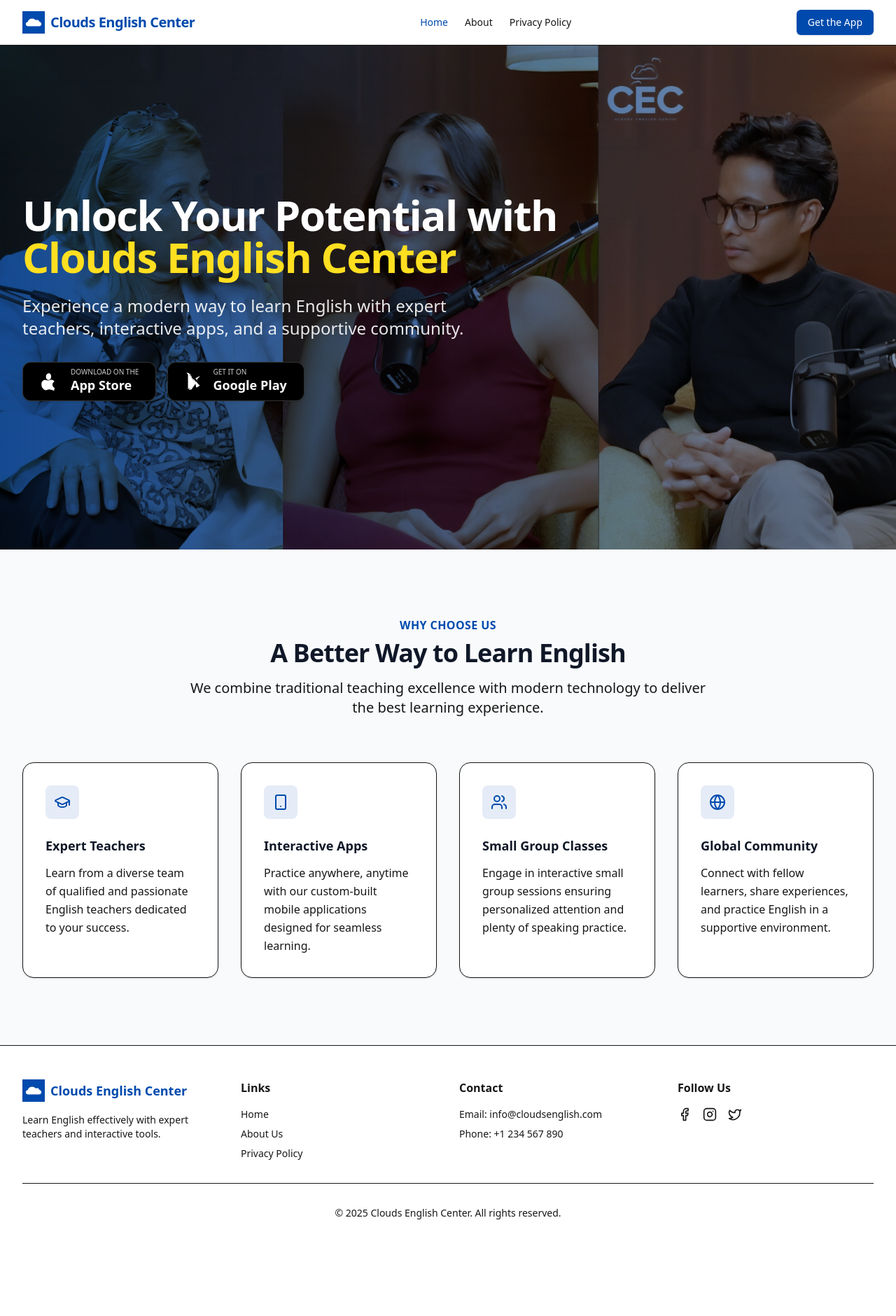
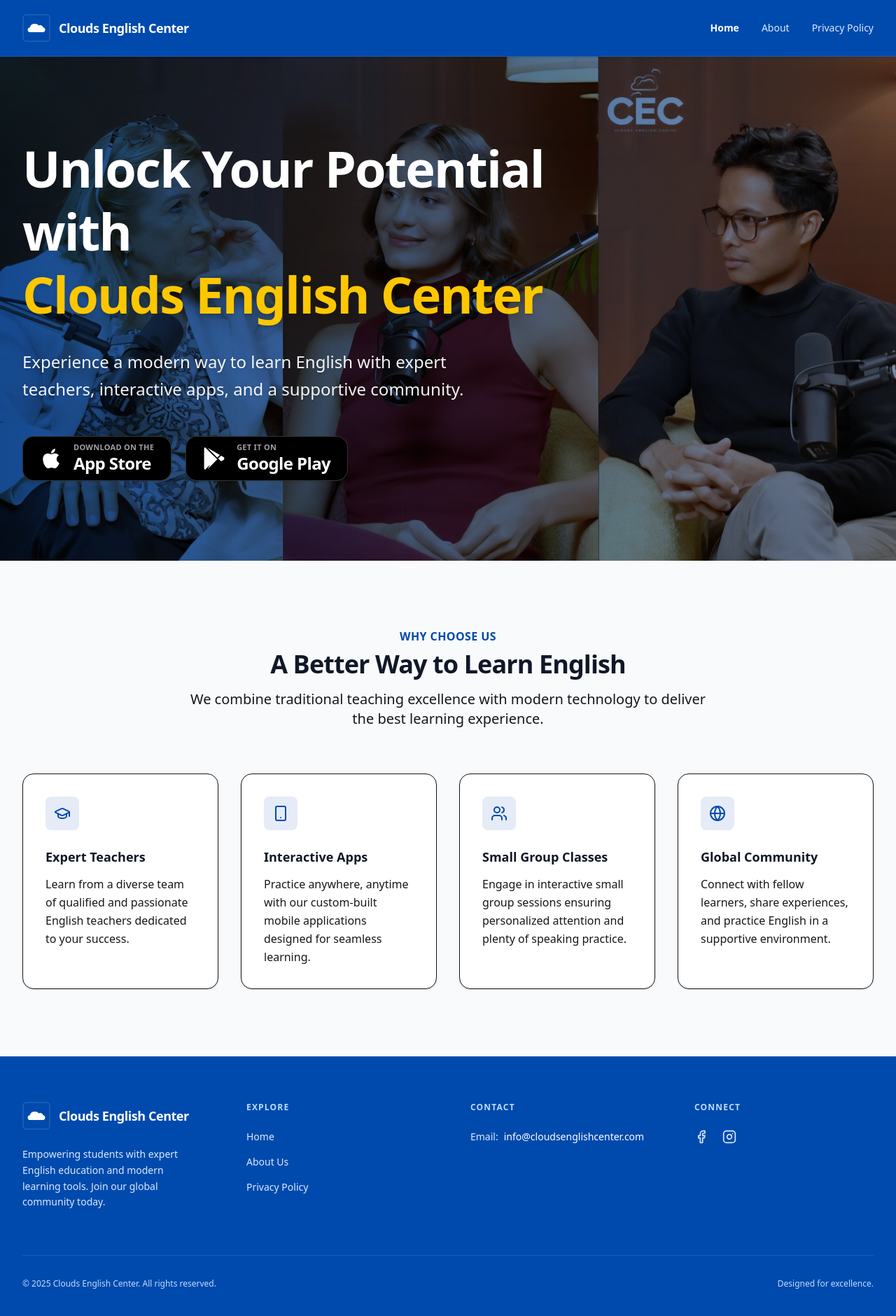
Before and after one commit to lwinmoehein/cec-website, a Next.js app: page / in a window 1280 px wide. Shown: the top 1880 px of the page at 70% size. Before the commit the page ends 1791 px from the top, so only its background shows below. Built offline with nearby package versions, Linux system fonts and the light colour scheme.

Commit message:
- ui changes

```diff
--- a/src/app/privacy-policy/page.tsx
+++ b/src/app/privacy-policy/page.tsx
@@ -55,12 +55,12 @@ export default function PrivacyPolicyPage() {
 
                     <h2 className="text-xl font-semibold text-gray-900 mt-6 mb-3">5. Data Erasure</h2>
                     <p className="mb-4">
-                        You represent the right to request the deletion of your account and associated data. Please contact us at info@cloudsenglish.com to initiate a data deletion request.
+                        You represent the right to request the deletion of your account and associated data. Please contact us at info@cloudsenglishcenter.com to initiate a data deletion request.
                     </p>
 
                     <h2 className="text-xl font-semibold text-gray-900 mt-6 mb-3">6. Contact Us</h2>
                     <p className="mb-4">
-                        If you have any questions regarding this Privacy Policy or our data practices, please contact our support team at info@cloudsenglish.com.
+                        If you have any questions regarding this Privacy Policy or our data practices, please contact our support team at info@cloudsenglishcenter.com.
                     </p>
                 </div>
             </div>
--- a/src/components/layout/Footer.tsx
+++ b/src/components/layout/Footer.tsx
@@ -5,65 +5,65 @@ import logo from "../../../public/images/playstore.png";
 
 export function Footer() {
     return (
-        <footer className="bg-muted/30 border-t">
-            <div className="container mx-auto px-4 py-12 sm:px-6 lg:px-8">
-                <div className="grid grid-cols-1 md:grid-cols-4 gap-8">
-                    <div className="space-y-4">
-                        <div className="flex items-center gap-2">
-                            <Image src={logo} alt="Clouds English Center Logo" width={32} height={32} />
-                            <h3 className="text-lg font-bold text-primary">Clouds English Center</h3>
+        <footer className="bg-primary text-white border-t border-white/10">
+            <div className="container mx-auto px-4 py-16 sm:px-6 lg:px-8">
+                <div className="grid grid-cols-1 md:grid-cols-4 gap-12 lg:gap-16">
+                    <div className="space-y-6">
+                        <div className="flex items-center gap-3">
+                            <Image src={logo} alt="Clouds English Center Logo" width={40} height={40} className="w-10 h-10 object-contain rounded-md bg-white/10 p-0.5" />
+                            <h3 className="text-lg font-bold tracking-tight text-white">Clouds English Center</h3>
                         </div>
-                        <p className="text-sm text-muted-foreground max-w-xs">
-                            Learn English effectively with expert teachers and interactive tools.
+                        <p className="text-sm text-blue-100 max-w-xs leading-relaxed">
+                            Empowering students with expert English education and modern learning tools. Join our global community today.
                         </p>
                     </div>
                     <div>
-                        <h4 className="font-semibold mb-4">Links</h4>
-                        <ul className="space-y-2 text-sm">
+                        <h4 className="font-semibold text-xs uppercase tracking-widest text-blue-200 mb-6">Explore</h4>
+                        <ul className="space-y-4 text-sm">
                             <li>
-                                <Link href="/" className="text-muted-foreground hover:text-primary transition-colors">
+                                <Link href="/" className="text-blue-100 hover:text-white transition-colors duration-200">
                                     Home
                                 </Link>
                             </li>
                             <li>
-                                <Link href="/about" className="text-muted-foreground hover:text-primary transition-colors">
+                                <Link href="/about" className="text-blue-100 hover:text-white transition-colors duration-200">
                                     About Us
                                 </Link>
                             </li>
                             <li>
-                                <Link href="/privacy-policy" className="text-muted-foreground hover:text-primary transition-colors">
+                                <Link href="/privacy-policy" className="text-blue-100 hover:text-white transition-colors duration-200">
                                     Privacy Policy
                                 </Link>
                             </li>
                         </ul>
                     </div>
                     <div>
-                        <h4 className="font-semibold mb-4">Contact</h4>
-                        <ul className="space-y-2 text-sm text-muted-foreground">
-                            <li>Email: info@cloudsenglish.com</li>
-                            <li>Phone: +1 234 567 890</li>
+                        <h4 className="font-semibold text-xs uppercase tracking-widest text-blue-200 mb-6">Contact</h4>
+                        <ul className="space-y-4 text-sm text-blue-100">
+                            <li className="flex items-center gap-2">
+                                <span>Email:</span>
+                                <a href="mailto:info@cloudsenglishcenter.com" className="text-white hover:underline decoration-white/30 underline-offset-4">info@cloudsenglishcenter.com</a>
+                            </li>
                         </ul>
                     </div>
                     <div>
-                        <h4 className="font-semibold mb-4">Follow Us</h4>
-                        <div className="flex space-x-4">
-                            <a href="#" className="text-muted-foreground hover:text-primary">
+                        <h4 className="font-semibold text-xs uppercase tracking-widest text-blue-200 mb-6">Connect</h4>
+                        <div className="flex space-x-5">
+                            <a href="https://www.facebook.com/cloudsenglishcenter/" className="text-blue-100 hover:text-white transition-colors duration-200 hover:scale-110 transform">
                                 <Facebook className="h-5 w-5" />
                                 <span className="sr-only">Facebook</span>
                             </a>
-                            <a href="#" className="text-muted-foreground hover:text-primary">
+                            <a href="#" className="text-blue-100 hover:text-white transition-colors duration-200 hover:scale-110 transform">
                                 <Instagram className="h-5 w-5" />
                                 <span className="sr-only">Instagram</span>
                             </a>
-                            <a href="#" className="text-muted-foreground hover:text-primary">
-                                <Twitter className="h-5 w-5" />
-                                <span className="sr-only">Twitter</span>
-                            </a>
+
                         </div>
                     </div>
                 </div>
-                <div className="mt-8 border-t pt-8 text-center text-sm text-muted-foreground">
-                    &copy; {new Date().getFullYear()} Clouds English Center. All rights reserved.
+                <div className="mt-16 border-t border-white/10 pt-8 flex flex-col sm:flex-row justify-between items-center gap-4 text-xs text-blue-200">
+                    <p>&copy; {new Date().getFullYear()} Clouds English Center. All rights reserved.</p>
+                    <p>Designed for excellence.</p>
                 </div>
             </div>
         </footer>
--- a/src/components/layout/Navbar.tsx
+++ b/src/components/layout/Navbar.tsx
@@ -21,29 +21,32 @@ export function Navbar() {
     const pathname = usePathname();
 
     return (
-        <header className="sticky top-0 z-50 w-full border-b bg-background/95 backdrop-blur supports-[backdrop-filter]:bg-background/60">
-            <div className="container mx-auto flex h-16 items-center justify-between px-4 sm:px-6 lg:px-8">
+        <header className="sticky top-0 z-50 w-full bg-primary border-b border-white/10 shadow-sm transition-all">
+            <div className="container mx-auto flex h-20 items-center justify-between px-4 sm:px-6 lg:px-8">
                 <div className="flex items-center gap-2">
-                    <Link href="/" className="flex items-center gap-2">
-                        <Image src={logo} alt="Clouds English Center Logo" width={32} height={32} />
-                        <span className="text-xl font-bold tracking-tight text-primary">Clouds English Center</span>
+                    <Link href="/" className="flex items-center gap-3">
+                        <Image src={logo} alt="Clouds English Center Logo" width={40} height={40} className="w-10 h-10 object-contain rounded-md bg-white/10 p-0.5" />
+                        <span className="text-lg font-bold tracking-tight text-white leading-none">Clouds English Center</span>
                     </Link>
                 </div>
-                <nav className="hidden md:flex gap-6">
+                <nav className="hidden md:flex gap-8 items-center">
                     {navigation.map((item) => (
                         <Link
                             key={item.name}
                             href={item.href}
                             className={cn(
-                                "text-sm font-medium transition-colors hover:text-primary",
+                                "text-sm font-medium transition-all hover:text-white",
                                 pathname === item.href
-                                    ? "text-primary"
-                                    : "text-muted-foreground"
+                                    ? "text-white font-bold"
+                                    : "text-blue-100 hover:text-white"
                             )}
                         >
                             {item.name}
                         </Link>
                     ))}
+                    {/* <Button className="rounded-full px-6 font-semibold shadow-md bg-white text-primary hover:bg-blue-50 transition-all hover:shadow-lg hover:-translate-y-0.5" size="default">
+                        Get the App
+                    </Button> */}
                 </nav>
                 <div className="flex md:hidden">
                     <Button
@@ -53,14 +56,11 @@ export function Navbar() {
                     >
                         <span className="sr-only">Open main menu</span>
                         {mobileMenuOpen ? (
-                            <X className="h-6 w-6" aria-hidden="true" />
+                            <X className="h-6 w-6 text-white" aria-hidden="true" />
                         ) : (
-                            <Menu className="h-6 w-6" aria-hidden="true" />
+                            <Menu className="h-6 w-6 text-white" aria-hidden="true" />
                         )}
                     </Button>
-                </div>
-                <div className="hidden md:flex">
-                    <Button variant="default">Get the App</Button>
                 </div>
             </div>
             {mobileMenuOpen && (
@@ -71,19 +71,19 @@ export function Navbar() {
                                 key={item.name}
                                 href={item.href}
                                 className={cn(
-                                    "block rounded-md px-3 py-2 text-base font-medium",
+                                    "block rounded-md px-3 py-2 text-base font-medium transition-colors",
                                     pathname === item.href
-                                        ? "bg-primary/10 text-primary"
-                                        : "text-muted-foreground hover:bg-muted hover:text-primary"
+                                        ? "bg-white/10 text-white font-bold"
+                                        : "text-blue-100 hover:bg-white/10 hover:text-white"
                                 )}
                                 onClick={() => setMobileMenuOpen(false)}
                             >
                                 {item.name}
                             </Link>
                         ))}
-                        <div className="mt-4">
+                        {/* <div className="mt-4">
                             <Button className="w-full">Get the App</Button>
-                        </div>
+                        </div> */}
                     </div>
                 </div>
             )}
--- a/src/components/sections/Hero.tsx
+++ b/src/components/sections/Hero.tsx
@@ -26,40 +26,43 @@ export function Hero() {
                     initial={{ opacity: 0, y: 20 }}
                     animate={{ opacity: 1, y: 0 }}
                     transition={{ duration: 0.8 }}
-                    className="max-w-3xl"
+                    className="max-w-4xl"
                 >
-                    <h1 className="text-4xl font-extrabold tracking-tight sm:text-5xl lg:text-6xl mb-6">
+                    <h1 className="text-5xl font-black tracking-tight sm:text-6xl lg:text-7xl mb-8 leading-tight">
                         Unlock Your Potential with <br />
-                        <span className="text-yellow-300">Clouds English Center</span>
+                        <span className="text-yellow-400 drop-shadow-md">Clouds English Center</span>
                     </h1>
-                    <p className="text-xl sm:text-2xl mb-8 text-white/90 font-medium max-w-2xl">
+                    <p className="text-xl sm:text-2xl mb-12 text-white/95 font-medium max-w-2xl leading-relaxed drop-shadow-sm">
                         Experience a modern way to learn English with expert teachers, interactive apps, and a supportive community.
                     </p>
-                    <div className="flex flex-col sm:flex-row gap-4">
-                        <Button size="lg" className="bg-black hover:bg-black/80 text-white border border-white/20 h-14 px-6 rounded-xl flex items-center gap-3 transition-transform hover:scale-105">
-                            <svg viewBox="0 0 24 24" fill="currentColor" className="w-8 h-8">
-                                <path d="M17.05 20.28c-.98.95-2.05 1.08-3.08 1.04-1.07-.05-2.54-.9-3.87-.9-1.4 0-2.8.92-3.8.92-1.6 0-3.3-1.62-4.24-3.55a8 8 0 0 1-.39-3.3c.13-2.6 1.9-4.22 4.09-4.22 1.34 0 2.27.66 3.03.66.75 0 1.96-.8 3.5-.8 1.45 0 2.58.74 3.3 1.83-3.23 1.6-2.5 5.86.35 6.94-.48 1.43-1.14 2.85-2.03 3.82M12.03 7.25c-.15 1.55-1.17 2.97-2.68 3.1-.4.01-.83-.07-1.22-.24-.2-.08-.4-.2-.56-.35a3.6 3.6 0 0 1-1.05-3.3c.09-1.37.95-2.78 2.37-3.15 1.54-.4 3.29.39 3.14 3.94Z" />
+                    <div className="flex flex-col sm:flex-row gap-5">
+                        {/* Apple App Store Button */}
+                        <Button size="lg" className="bg-black hover:bg-zinc-900 text-white border border-white/20 h-16 px-6 rounded-2xl flex items-center gap-4 transition-all hover:scale-105 hover:shadow-xl group">
+                            <svg viewBox="0 0 384 512" fill="currentColor" className="w-8 h-8 group-hover:text-white/90">
+                                <path d="M318.7 268.7c-.2-36.7 16.4-64.4 50-84.8-18.8-26.9-47.2-41.7-84.7-44.6-35.5-2.8-74.3 20.7-88.5 20.7-15 0-49.4-19.7-76.4-19.7C63.3 141.2 4 184.8 4 273.5q0 39.3 14.4 81.2c12.8 36.7 59 126.7 107.2 125.2 25.2-.6 43-17.9 75.8-17.9 31.8 0 48.3 17.9 76.4 17.9 48.6-.7 90.4-82.5 102.6-119.3-65.2-30.7-61.7-90-61.7-91.9zm-56.6-164.2c27.3-32.4 24.8-61.9 24-72.5-24.1 1.4-52 16.4-67.9 34.9-17.5 19.8-27.8 43.3-25.6 71.9 26.1 2 49.9-11.4 69.5-34.3z" />
                             </svg>
-                            <div className="flex flex-col items-start leading-none">
-                                <span className="text-[10px] uppercase font-medium text-white/80">Download on the</span>
-                                <span className="text-lg font-bold">App Store</span>
+                            <div className="flex flex-col items-start leading-none gap-0.5">
+                                <span className="text-[11px] uppercase font-semibold text-zinc-400 tracking-wide">Download on the</span>
+                                <span className="text-2xl font-bold tracking-tight">App Store</span>
                             </div>
                         </Button>
 
-                        <Button size="lg" className="bg-black hover:bg-black/80 text-white border border-white/20 h-14 px-6 rounded-xl flex items-center gap-3 transition-transform hover:scale-105">
-                            <svg viewBox="0 0 24 24" fill="currentColor" className="w-7 h-7">
-                                <path d="M4.05 2.56a.7.7 0 0 0-.15.48v17.92c0 .2.05.37.15.48l.06.06 9.5-9.48-9.5-9.48-.06.02Zm10.97 10.95 3.32 3.32-.42.42c-1.35.79-2.9 1.68-3.95 2.29L12.92 14l2.1-1.49Zm1.1-2.02-1.1-1.1-2.1-2.09 1.04-.6c1.06-.61 2.6-1.5 3.96-2.29l.41.41-3.32 3.32.01.27.01.08Zm-9.98-9.58L12.06 13 5.08 1.85c-.47-.26-1.07-.38-1.74-.48l-1.4.03-.02-.02 4.22 4.35 9.01-3.83-9.01 3.83Z" />
-                                <path d="M12.06 13 6.14 18.91 5.08 22.15l1.41-.03c.66-.1 1.27-.22 1.74-.48L15.02 12 12.06 13Z" />
-                                <path d="M4.34 2.87 3.5 1.25l-.83 1.62-.01.02.04.04 1.4 1.4.24-.24-1.4-1.4.24.26 1.16-1.08Z" fill="none" />
+                        {/* Google Play Store Button */}
+                        <Button size="lg" className="bg-black hover:bg-zinc-900 text-white border border-white/20 h-16 px-6 rounded-2xl flex items-center gap-4 transition-all hover:scale-105 hover:shadow-xl group">
+                            <svg viewBox="0 0 512 512" fill="currentColor" className="w-8 h-8 group-hover:text-white/90">
+                                <path d="M325.3 234.3L104.6 13l280.8 161.2-60.1 60.1zM47 0C34 6.8 25.3 19.2 25.3 35.3v441.3c0 16.1 8.7 28.5 21.7 35.3l256.6-256L47 0zm425.2 225.6l-58.9-34.1-65.7 64.5 65.7 64.5 60.1-34.1c18-14.3 18-46.5-1.2-60.8zM104.6 499l220.7-221.2-60.1-60.1L104.6 499z" />
                             </svg>
-                            <div className="flex flex-col items-start leading-none">
-                                <span className="text-[10px] uppercase font-medium text-white/80">Get it on</span>
-                                <span className="text-lg font-bold">Google Play</span>
+                            <div className="flex flex-col items-start leading-none gap-0.5">
+                                <span className="text-[11px] uppercase font-semibold text-zinc-400 tracking-wide">GET IT ON</span>
+                                <a href="https://play.google.com/store/apps/details?id=lab.justonebyte.cecstudentapp&hl=en">
+                                    <span className="text-2xl font-bold tracking-tight">Google Play</span>
+                                </a>
                             </div>
                         </Button>
                     </div>
                 </motion.div>
             </div>
+
         </section>
     );
 }
```
